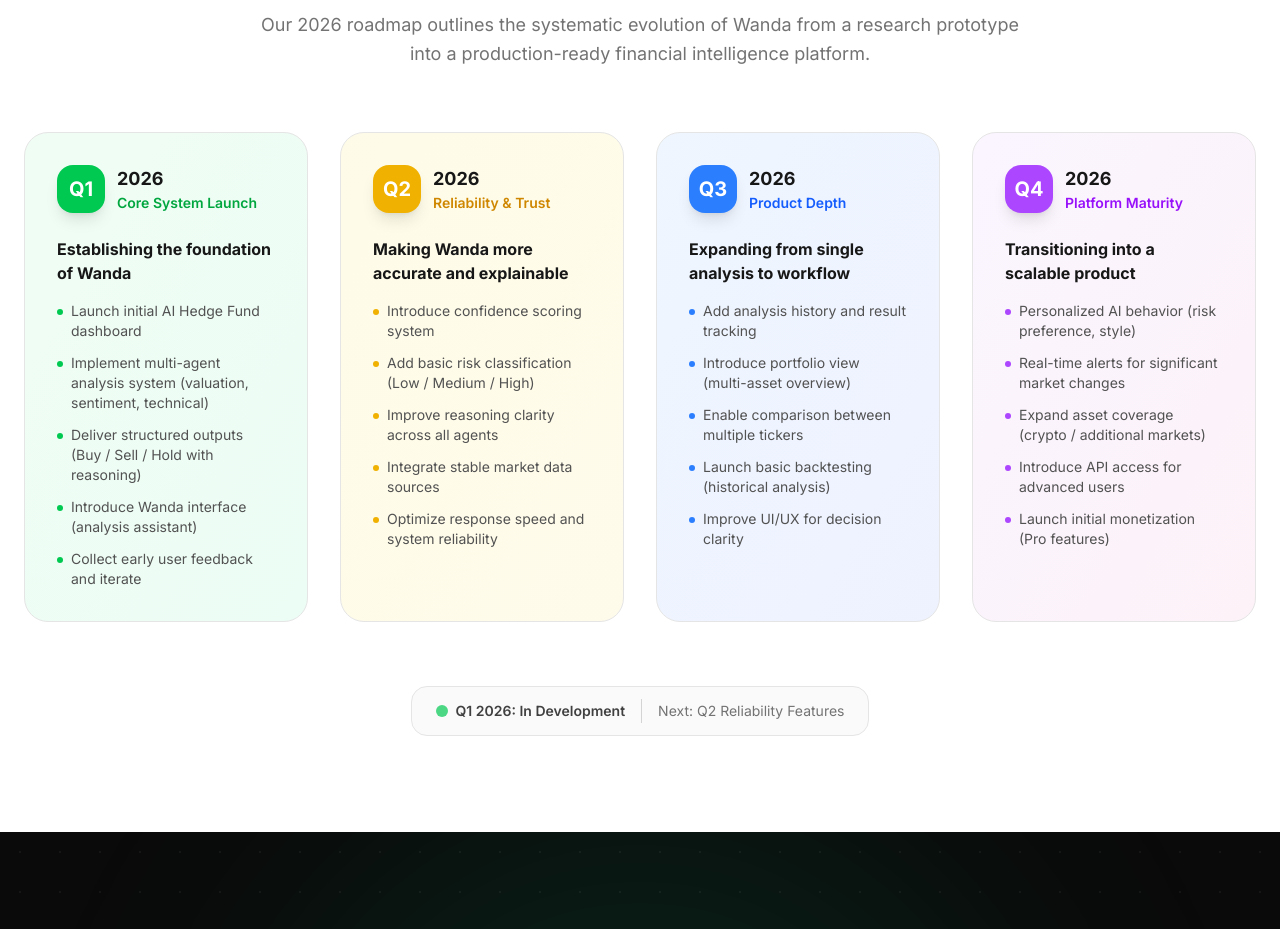
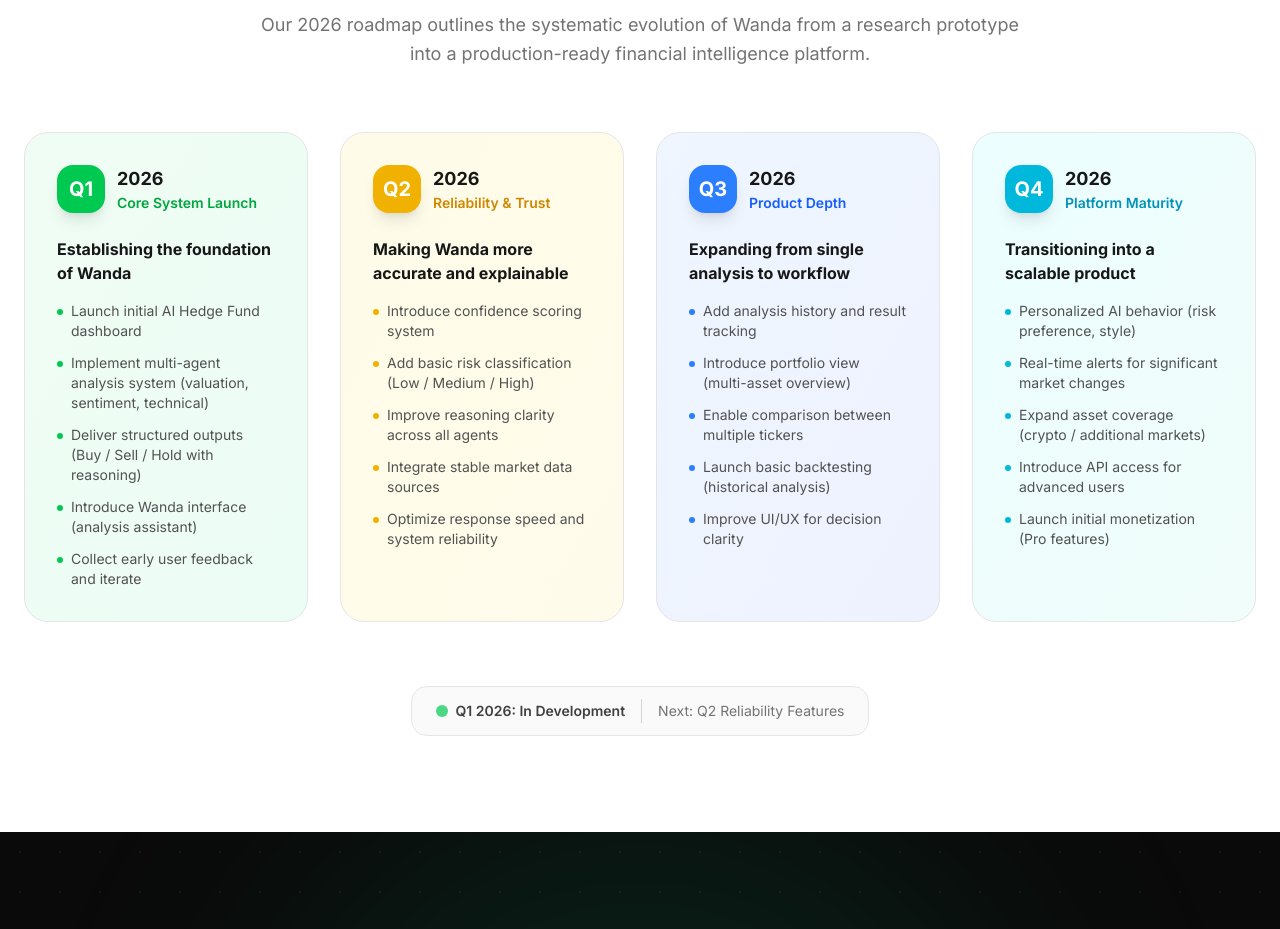
Before and after one commit to omnimasudo/HedgeFund, a Next.js app: page / in a window 1280 px wide. Shown: the part 3740-4669 px from the top of the page. Built offline with nearby package versions, Linux system fonts and the light colour scheme.

Commit message:
feat: Update color scheme in LandingPage for improved visual consistency

```diff
--- a/src/app/page.tsx
+++ b/src/app/page.tsx
@@ -643,14 +643,14 @@
 
               {/* Q4 2026 */}
               <div className="relative">
-                <div className="bg-gradient-to-br from-purple-50 to-pink-50 border border-purple-200 rounded-3xl p-8 h-full hover:shadow-xl hover:shadow-purple-500/10 transition-all group">
+                <div className="bg-gradient-to-br from-cyan-50 to-teal-50 border border-cyan-200 rounded-3xl p-8 h-full hover:shadow-xl hover:shadow-cyan-500/10 transition-all group">
                   <div className="flex items-center gap-3 mb-6">
-                    <div className="w-12 h-12 bg-purple-500 rounded-2xl flex items-center justify-center shadow-lg">
+                    <div className="w-12 h-12 bg-cyan-500 rounded-2xl flex items-center justify-center shadow-lg">
                       <span className="text-white font-bold text-xl">Q4</span>
                     </div>
                     <div>
                       <h3 className="font-bold text-lg text-neutral-900">2026</h3>
-                      <p className="text-sm text-purple-600 font-semibold">Platform Maturity</p>
+                      <p className="text-sm text-cyan-600 font-semibold">Platform Maturity</p>
                     </div>
                   </div>
 
@@ -658,23 +658,23 @@
 
                   <ul className="space-y-3 text-sm text-neutral-600">
                     <li className="flex items-start gap-2">
-                      <div className="w-1.5 h-1.5 bg-purple-500 rounded-full mt-2 flex-shrink-0"></div>
+                      <div className="w-1.5 h-1.5 bg-cyan-500 rounded-full mt-2 flex-shrink-0"></div>
                       Personalized AI behavior (risk preference, style)
                     </li>
                     <li className="flex items-start gap-2">
-                      <div className="w-1.5 h-1.5 bg-purple-500 rounded-full mt-2 flex-shrink-0"></div>
+                      <div className="w-1.5 h-1.5 bg-cyan-500 rounded-full mt-2 flex-shrink-0"></div>
                       Real-time alerts for significant market changes
                     </li>
                     <li className="flex items-start gap-2">
-                      <div className="w-1.5 h-1.5 bg-purple-500 rounded-full mt-2 flex-shrink-0"></div>
+                      <div className="w-1.5 h-1.5 bg-cyan-500 rounded-full mt-2 flex-shrink-0"></div>
                       Expand asset coverage (crypto / additional markets)
                     </li>
                     <li className="flex items-start gap-2">
-                      <div className="w-1.5 h-1.5 bg-purple-500 rounded-full mt-2 flex-shrink-0"></div>
+                      <div className="w-1.5 h-1.5 bg-cyan-500 rounded-full mt-2 flex-shrink-0"></div>
                       Introduce API access for advanced users
                     </li>
                     <li className="flex items-start gap-2">
-                      <div className="w-1.5 h-1.5 bg-purple-500 rounded-full mt-2 flex-shrink-0"></div>
+                      <div className="w-1.5 h-1.5 bg-cyan-500 rounded-full mt-2 flex-shrink-0"></div>
                       Launch initial monetization (Pro features)
                     </li>
                   </ul>
```
